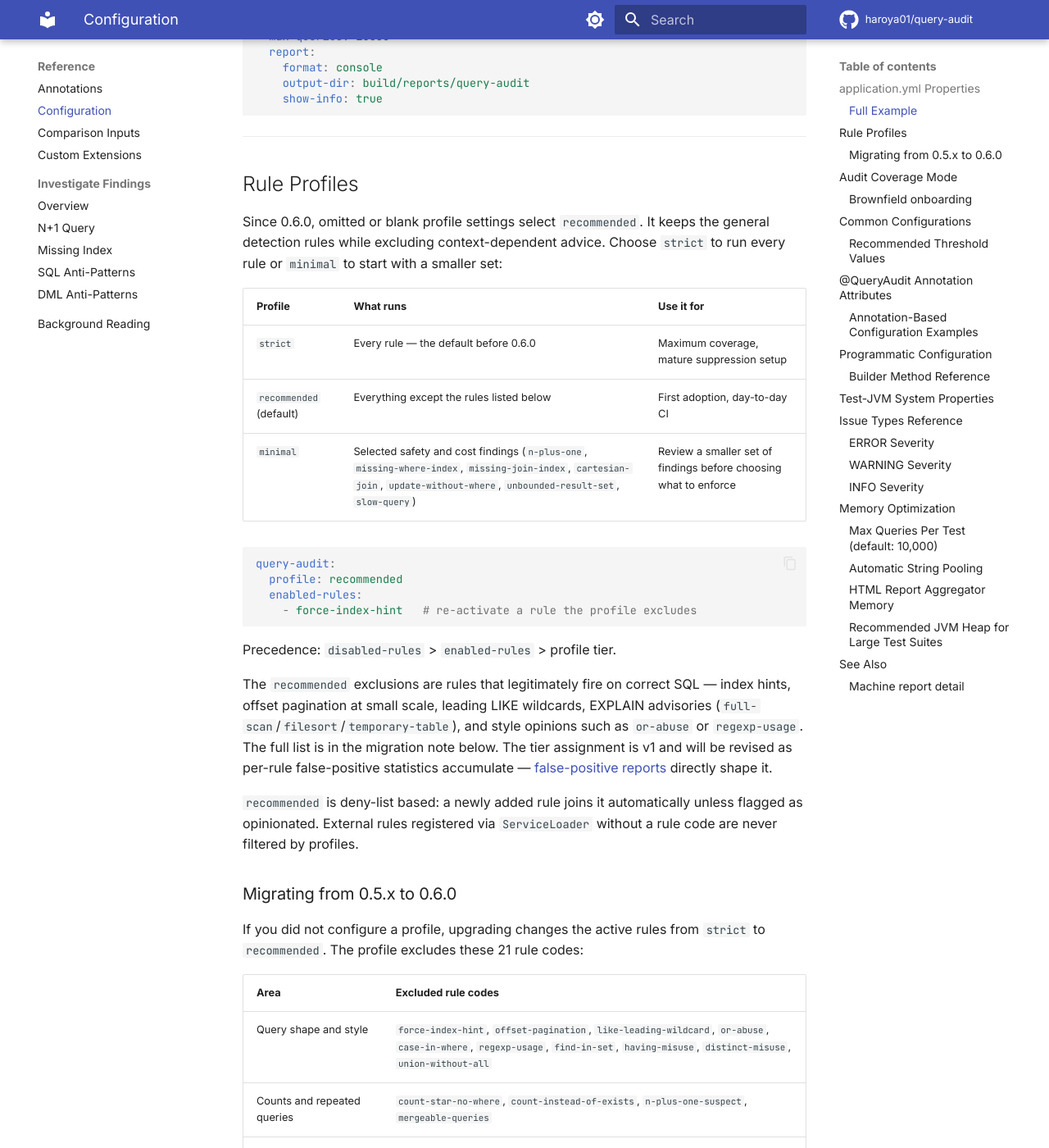
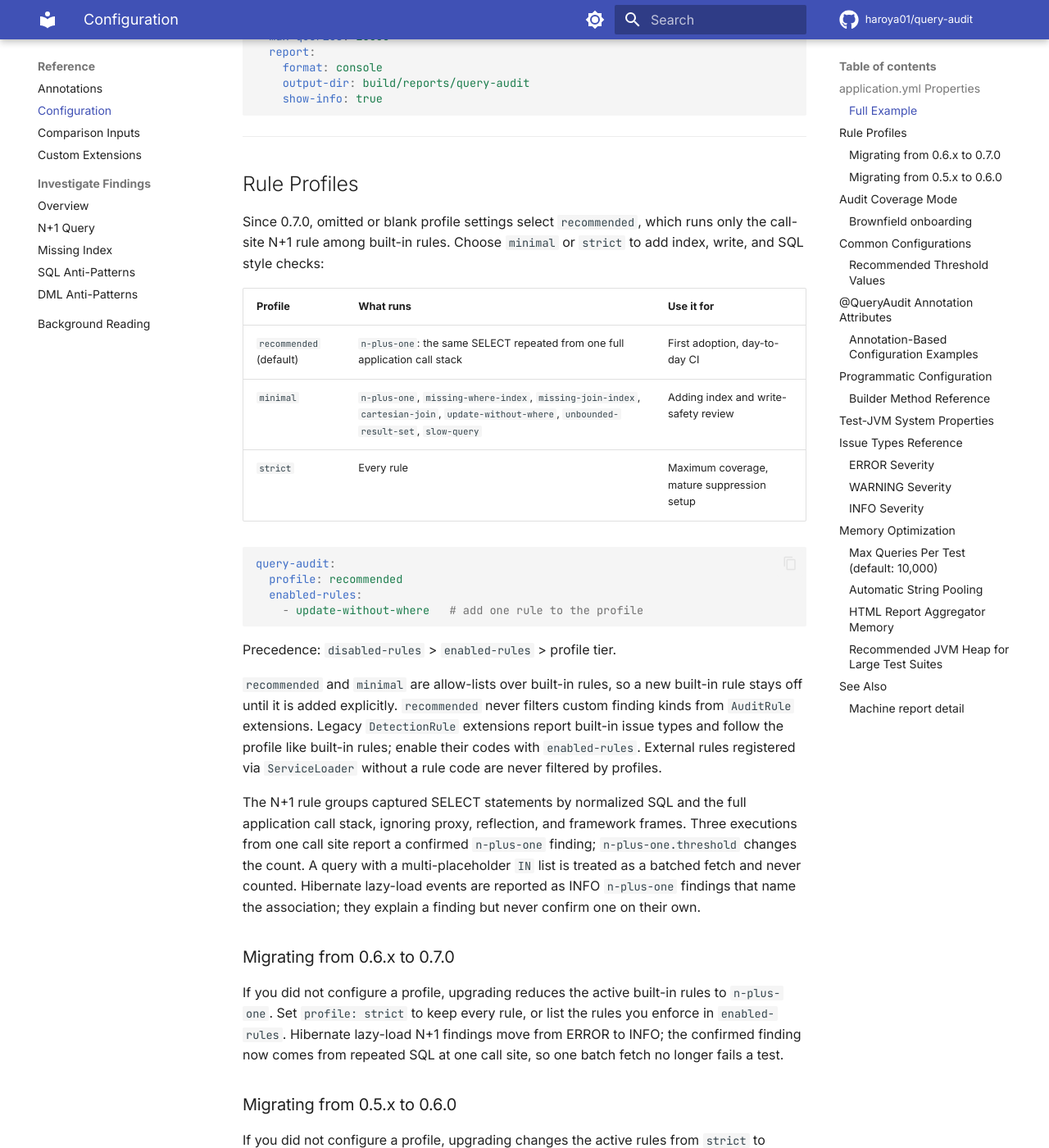
Before and after one commit to haroya01/query-audit, an MkDocs documentation site: the page built from docs/guide/configuration.md, in a window 1280 px wide and 1400 px high, scrolled down 4971 px. Shown: the whole window at 82% size. Built offline with MkDocs 1.6.1 and Material for MkDocs 9.7.7, drawn with Linux system fonts in a browser that asks for light colours; comment, search, counter and statistics services are not loaded; some of the changed text lies outside the part shown.

Commit message:
docs: lead with call-site N+1 detection and scoped contracts (#308, #309)
Finding failures now print the top of the captured call stack, so the
N+1 message points at the loop that repeats the query.

````diff
--- a/docs/guide/configuration.md
+++ b/docs/guide/configuration.md
@@ -34,7 +34,7 @@ All properties are optional. The table below lists every supported key under the
 | Property | Type | Default | Description |
 |---|---|---|---|
 | `enabled` | `boolean` | `true` | Master switch for the entire auto-configuration. When `false`, the `QueryInterceptor` bean and the wrapping `BeanPostProcessor` are both skipped — the `@QueryAudit` annotation will not work either. Use `wrap-data-source.enabled: false` instead if you want to keep the interceptor active but skip the auto-wrap. |
-| `profile` | `String` | `"recommended"` | Rule tier: `strict` (all rules), `recommended` (opinionated rules off), or `minimal` (safety-critical only). See [Rule Profiles](#rule-profiles). |
+| `profile` | `String` | `"recommended"` | Rule tier: `recommended` (call-site N+1 only), `minimal` (N+1, index, and write safety), or `strict` (all rules). See [Rule Profiles](#rule-profiles). |
 | `enabled-rules` | `List<String>` | `[]` | Rule codes to run even when the profile tier excludes them. `disabled-rules` still wins. |
 | `mode` | `String` | `"annotated"` | Which tests the JUnit extension audits: `annotated` (opt-in via `@QueryAudit`) or `all` (every test, opt-out via `@QueryAuditExclude`). `all` additionally requires JUnit extension autodetection — see [Audit Coverage Mode](#audit-coverage-mode). |
 | `wrap-data-source.enabled` | `boolean` | `true` | Surgical escape hatch (issue #134) — disables only the auto-wrap `BeanPostProcessor` while keeping `QueryInterceptor` and `QueryAuditConfig` beans active. Use this when integrating with an existing datasource-proxy (e.g. gavlyukovskiy). |
@@ -115,35 +115,44 @@ query-audit:
 
 ## Rule Profiles
 
-Since 0.6.0, omitted or blank profile settings select `recommended`. It keeps the general
-detection rules while excluding context-dependent advice. Choose `strict` to run every rule
-or `minimal` to start with a smaller set:
+Since 0.7.0, omitted or blank profile settings select `recommended`, which runs only the
+call-site N+1 rule among built-in rules. Choose `minimal` or `strict` to add index, write, and
+SQL style checks:
 
 | Profile | What runs | Use it for |
 |---|---|---|
-| `strict` | Every rule — the default before 0.6.0 | Maximum coverage, mature suppression setup |
-| `recommended` (default) | Everything except the rules listed below | First adoption, day-to-day CI |
-| `minimal` | Selected safety and cost findings (`n-plus-one`, `missing-where-index`, `missing-join-index`, `cartesian-join`, `update-without-where`, `unbounded-result-set`, `slow-query`) | Review a smaller set of findings before choosing what to enforce |
+| `recommended` (default) | `n-plus-one`: the same SELECT repeated from one full application call stack | First adoption, day-to-day CI |
+| `minimal` | `n-plus-one`, `missing-where-index`, `missing-join-index`, `cartesian-join`, `update-without-where`, `unbounded-result-set`, `slow-query` | Adding index and write-safety review |
+| `strict` | Every rule | Maximum coverage, mature suppression setup |
 
 ```yaml
 query-audit:
   profile: recommended
   enabled-rules:
-    - force-index-hint   # re-activate a rule the profile excludes
+    - update-without-where   # add one rule to the profile
 ```
 
 Precedence: `disabled-rules` > `enabled-rules` > profile tier.
 
-The `recommended` exclusions are rules that legitimately fire on correct SQL — index hints,
-offset pagination at small scale, leading LIKE wildcards, EXPLAIN advisories
-(`full-scan`/`filesort`/`temporary-table`), and style opinions such as `or-abuse` or
-`regexp-usage`. The full list is in the migration note below. The
-tier assignment is v1 and will be revised as per-rule false-positive statistics accumulate —
-[false-positive reports](https://github.com/haroya01/query-audit/issues) directly shape it.
+`recommended` and `minimal` are allow-lists over built-in rules, so a new built-in rule stays
+off until it is added explicitly. `recommended` never filters custom finding kinds from
+`AuditRule` extensions. Legacy `DetectionRule` extensions report built-in issue types and follow
+the profile like built-in rules; enable their codes with `enabled-rules`. External rules
+registered via `ServiceLoader` without a rule code are never filtered by profiles.
 
-`recommended` is deny-list based: a newly added rule joins it automatically unless flagged as
-opinionated. External rules registered via `ServiceLoader` without a rule code are never
-filtered by profiles.
+The N+1 rule groups captured SELECT statements by normalized SQL and the full application call
+stack, ignoring proxy, reflection, and framework frames. Three executions from one call site
+report a confirmed `n-plus-one` finding; `n-plus-one.threshold` changes the count. A query with
+a multi-placeholder `IN` list is treated as a batched fetch and never counted. Hibernate
+lazy-load events are reported as INFO `n-plus-one` findings that name the association; they
+explain a finding but never confirm one on their own.
+
+### Migrating from 0.6.x to 0.7.0
+
+If you did not configure a profile, upgrading reduces the active built-in rules to
+`n-plus-one`. Set `profile: strict` to keep every rule, or list the rules you enforce in
+`enabled-rules`. Hibernate lazy-load N+1 findings move from ERROR to INFO; the confirmed finding
+now comes from repeated SQL at one call site, so one batch fetch no longer fails a test.
 
 ### Migrating from 0.5.x to 0.6.0
 
````
Also changed, not shown: README.md (+61 -5 lines), docs/detections/n-plus-one.md (+15 -24 lines), docs/getting-started/versions.md (+12 -0 lines), docs/guide/contracts.md (+50 -0 lines), 2 other files.
